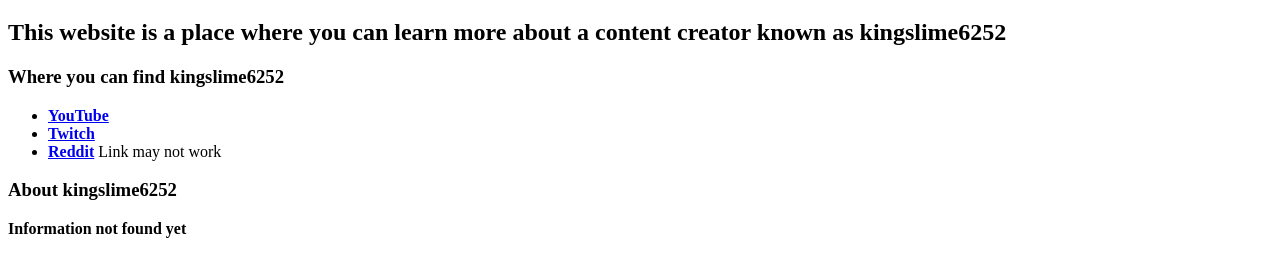
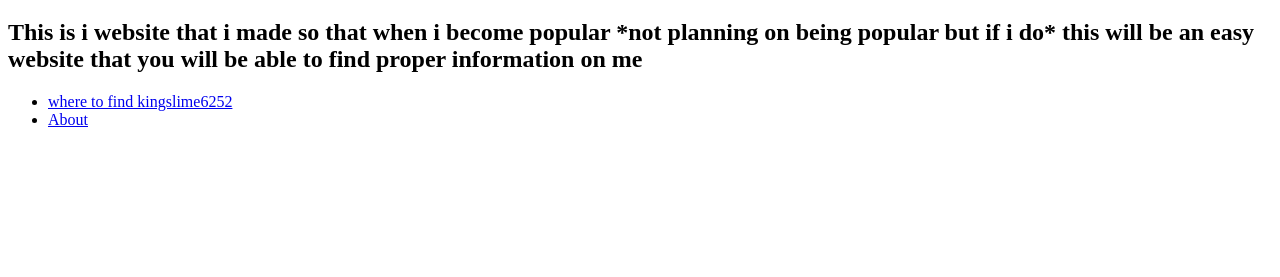
Before and after one commit to kingslime6252/kingslime6252.github.io, a plain HTML site: page index.html in a window 1280 px wide. Shown: the part 61-338 px from the top of the page. Drawn offline with Linux system fonts and the light colour scheme.

```diff
--- a/index.html
+++ b/index.html
@@ -6,16 +6,15 @@
     <title>Ian</title>
 </head>
 <body>
-    <h1>Hello World</h1>
-    <h2>This website is a place where you can learn more about a content creator known as kingslime6252</h2>
-   <h3>Where you can find <strong>kingslime6252</strong></h3>
-    <ul>
-     <li><a target="_blank" href="https://youtube.com/@kingslime6252"><strong>YouTube</strong></a></li>
-     <li><a target="_blank" href="https://twitch.tv/@kingslime6252"><strong>Twitch</strong></a></li>
-     <li><a target="-blank" href="https://reddit/people@kingslime6252"><strong>Reddit</strong></a> Link may not work</li>
-    </ul>
-    <h3>About kingslime6252</h3>
-    <!--Add bio below-->
-    <p><strong>Information not found yet</strong></p>
+
+    <h1>Hello World</h1><nav>
+         <h2>This is i website that i made so that when i become popular *not planning on being popular but if i do* this will be an easy website that you will be able to find proper information on me</h2>
+        <ul>
+            <li><a href="Where to find.html">where to find kingslime6252</a></li>
+            <li><a href="about.html">About</a></li>
+
+        </ul>
+    </nav>
+
 </body>
 </html>
```
Also changed, not shown: about.html (added, +17 -0 lines), where to find.html (added, +20 -0 lines).
